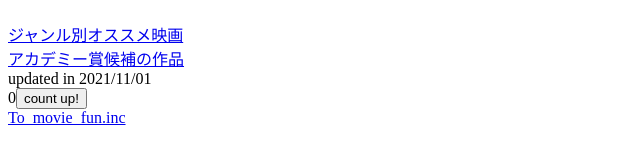
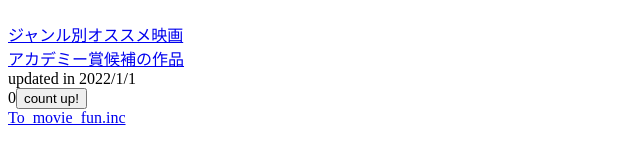
Before and after one commit to jungle379/Latest_movie_checker, a Next.js app: page / in a window 1280 px wide. Shown: the part 385-545 px from the top of the page, without its empty margins (0-640 px from the left). Built offline with nearby package versions, Linux system fonts and the light colour scheme; no server answers.

Commit message:
⚡️ syuusei

```diff
--- a/src/components/main.jsx
+++ b/src/components/main.jsx
@@ -80,8 +80,9 @@ export function Main() {
       </div>
       <div className="flex">
         <div className="text-0.5xl text-yellow-800 ml-10 sm:visible invisible">
-          updated in 2021/11/01
+          updated in 2022/1/1
         </div>
+        {/* valtioを使用した状態管理によるカウントアップ */}
         <div className="mx-20">
           {snap.count}
           <button onClick={() => ++state.count}>count up!</button>
```
Also changed, not shown: src/pages/newest/news1.jsx (+14 -10 lines).
